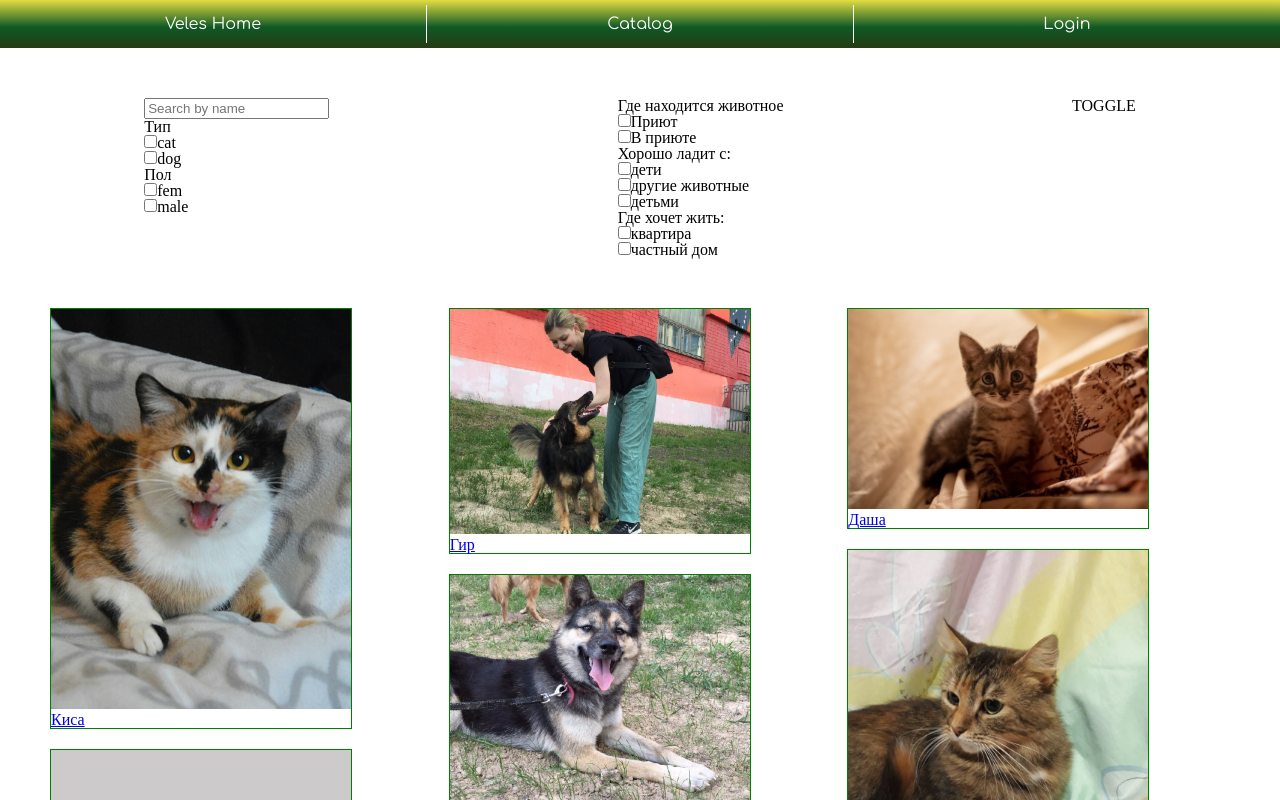
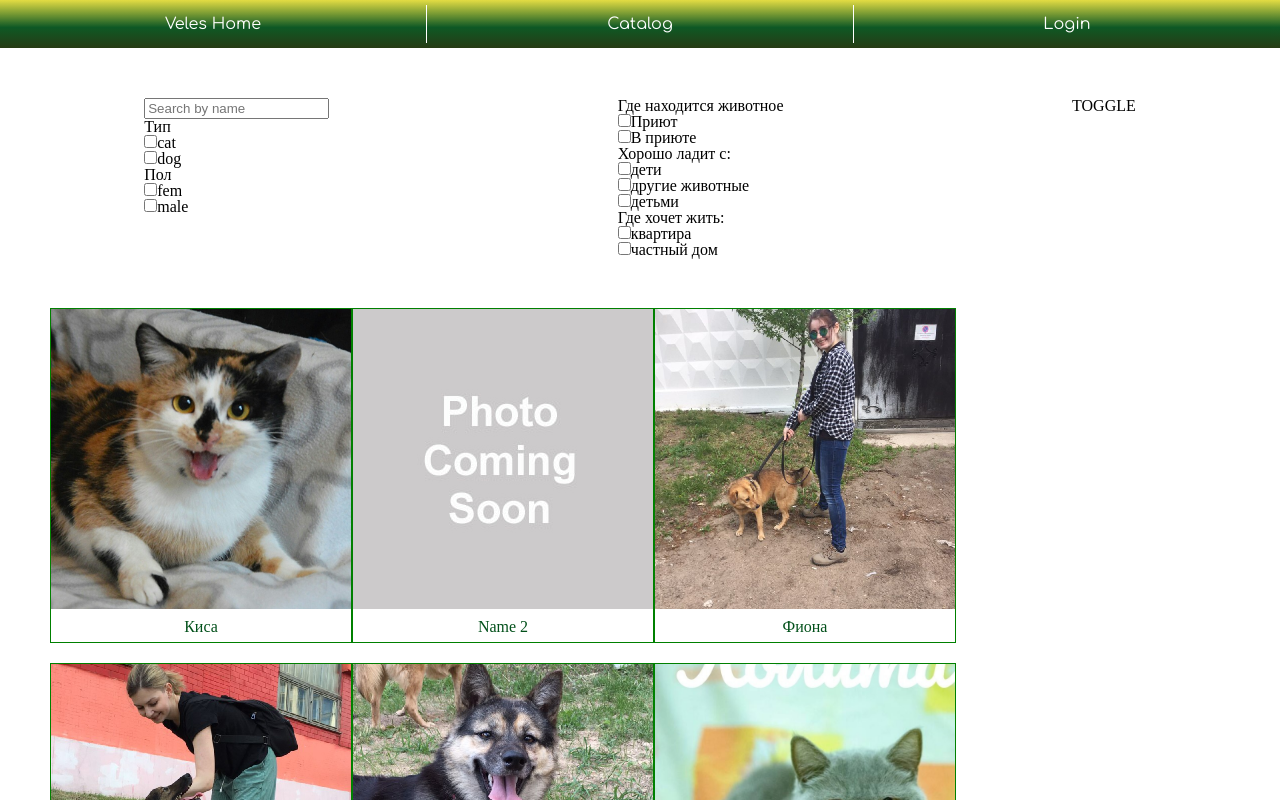
Before and after one commit to Ateina/veles, a React (Create React App) app: page /catalog in a window 1280 px wide. Shown: the top 800 px of the page. Built offline with nearby package versions, Linux system fonts and the light colour scheme.

Commit message:
update pet card

```diff
--- a/src/components/PetCard/PetCard.js
+++ b/src/components/PetCard/PetCard.js
@@ -2,7 +2,7 @@ import React from 'react';
 import PropTypes from 'prop-types';
 import { Link } from 'react-router-dom';
 
-import './styles.css';
+import './styles.scss';
 
 PetCard.propTypes = {
     pet: PropTypes.object
@@ -10,15 +10,15 @@ PetCard.propTypes = {
 
 function PetCard({ pet }) {
     return (
-        <Link to={{
-            pathname: `petprofile/${pet.name}`,
-            state: { pet }
-          }}>
-            <div className="pet-card">
+        <div className="pet-card">
+            <Link to={{
+                pathname: `petprofile/${pet.name}`,
+                state: { pet }
+            }}>
                 <img src={pet.image ? pet.image[0] : 'images/no-photo.jpg'} alt="pet" />
-                <span className="name">{pet.name}</span>
-            </div>
-        </Link>
+                <div className="pet-short-info">{pet.name}</div>
+            </Link>
+        </div>
     );
 }
 
--- a/src/components/PetCard/styles.css
+++ /dev/null
@@ -1,12 +0,0 @@
-.pet-card{
-    width: 300px;
-    border: 1px green solid;
-    margin-bottom: 20px;
-    -webkit-column-break-inside: avoid; /* Chrome, Safari, Opera */
-    page-break-inside: avoid; /* Firefox */
-    break-inside: avoid;
-}
-
-.pet-card img{
-    width: 300px;
-}
--- /dev/null
+++ b/src/components/PetCard/styles.scss
@@ -0,0 +1,30 @@
+.pet-card{
+    width: 300px;
+    border: 1px green solid;
+    margin-bottom: 20px;
+    -webkit-column-break-inside: avoid; /* Chrome, Safari, Opera */
+    page-break-inside: avoid; /* Firefox */
+    break-inside: avoid;
+
+    img{
+        width: 300px;
+        height: 300px;
+        object-fit: cover;
+    }
+
+    .pet-short-info{
+        text-align: center;
+        height: 30px;
+        line-height: 30px;
+        color: #02501a;
+    }
+}
+
+a{
+    &:link,
+    &:hover,
+    &:active,
+    &:visited {
+        text-decoration: none;
+    }
+}
--- a/src/components/PetList/styles.css
+++ b/src/components/PetList/styles.css
@@ -1,5 +1,5 @@
 .list-of-pets {
     margin: 50px;
-    column-count: auto;
-    column-width: 300px;
+    display: flex;
+    flex-wrap: wrap;
 }
```
